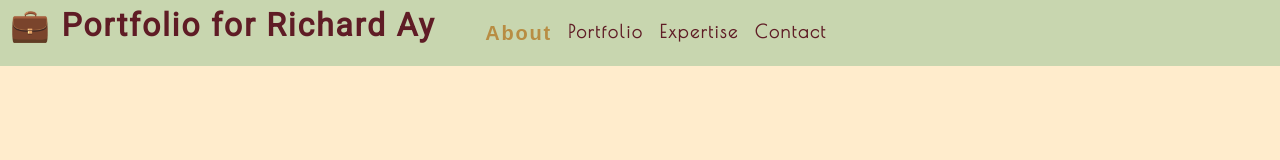
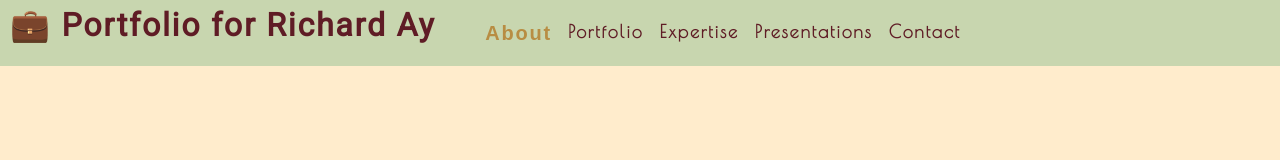
Before and after one commit to CaptainRich/React-Portfolio-R_Ay, a React (Create React App) app: page / in a window 1280 px wide. Shown: the top 160 px of the page. Built offline with nearby package versions, Linux system fonts and the light colour scheme.

Commit message:
Added a 'presentation' component to the portfolio.

```diff
--- a/src/App.js
+++ b/src/App.js
@@ -3,6 +3,7 @@ import Nav from './components/Nav';
 import About from './components/About';
 import Portfolio from './components/Portfolio';
 import Expertise from './components/Expertise';
+import Presentations from './components/Presentations';
 import ContactForm from './components/Contact';
 import Footer from './components/Footer';
 
@@ -33,6 +34,9 @@ function App() {
     { name: "expertise",
       description: "My capabilities.",
     },
+    { name: "presentations",
+      description: "A few interesting presentations.",
+    },
     {
       name: "contact",
       description: "Request a return communication."
@@ -51,6 +55,9 @@ function App() {
 
       case 'expertise':
         return <Expertise />;
+
+        case 'presentations':
+          return <Presentations />;
 
       case 'contact':
         return <ContactForm />;
--- /dev/null
+++ b/src/components/Presentations/index.js
@@ -0,0 +1,31 @@
+import React from 'react'
+import {FcVoicePresentation} from "react-icons/fc";
+
+function Presentations() {
+
+  return (
+    <section className="my-5" >
+      <h1 id="presentation">A few interesting presentations ...  &nbsp; &nbsp;<FcVoicePresentation size={45}></FcVoicePresentation></h1>
+
+      <div className="my-2 justify-content-center">
+        <p>
+          Listed below are links to a few of my more interesting (webinar) presentations.  Each of these
+          presentations runs about an hour.  These are scaled down versions of 4-hour sessions presented
+          in-person to large groups around the world.
+        </p>
+
+        <p>
+          <ul class="Me">
+            <li> <a href="https://connect.hexagonppm.com/ImprovedEquipmentModelingWithCAESARII-Video">Equipment Modeling in CAESAR II</a></li>
+            <li> <a href="https://connect.hexagonppm.com/StaticLoadCaseEditor-Video">Static Load Case Setup in CAESAR II</a></li>
+            <li><a href="https://connect.hexagonppm.com/CAESARIIWebinarUsingLoadCaseMultiplierstoExpandLoadCondition-Video">Using Load Case Multipliers in CAESAR II</a></li>
+            <li><a href="https://connect.hexagonppm.com/CAESARIIWebinarAlternateSustainedCase-Session1-Video">The Alternate Sustained Case</a></li>
+          </ul>
+        </p>
+
+      </div>
+    </section>
+  )
+}
+
+export default Presentations
```
